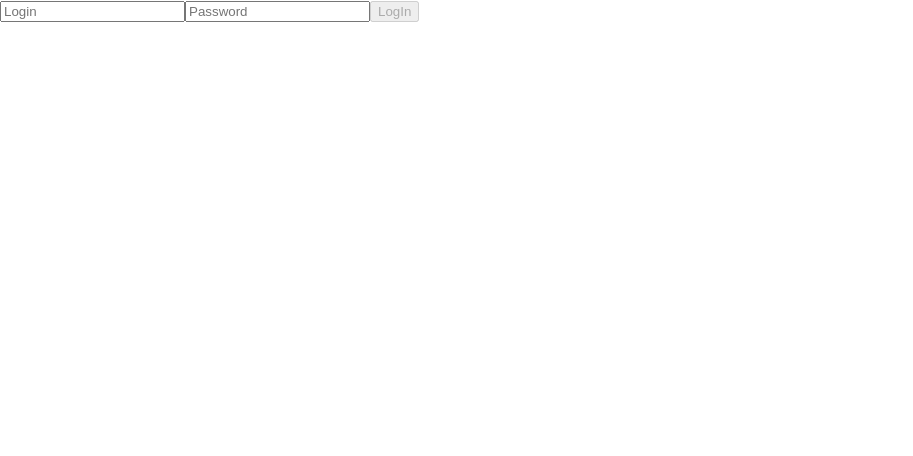
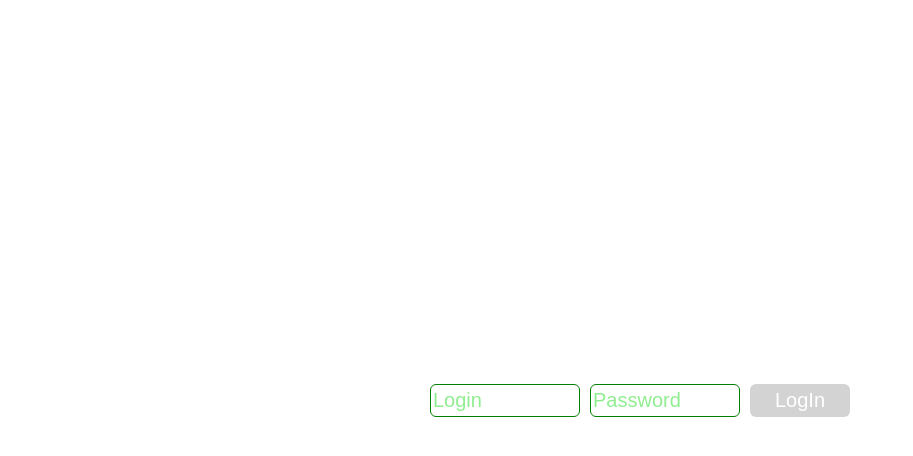
Before and after one commit to beagle-elgaeb/test-urban-smart, a React (Create React App) app: page / in a window 1280 px wide. Shown: the top 456 px of the page, without its empty margins (0-913 px from the left). Built offline with nearby package versions, Linux system fonts and the light colour scheme.

Commit message:
Добавлены стили

```diff
--- a/package.json
+++ b/package.json
@@ -8,6 +8,7 @@
     "@testing-library/user-event": "^12.1.10",
     "@types/react-router-dom": "^5.3.1",
     "@types/redux": "^3.6.0",
+    "@types/styled-components": "^5.1.15",
     "cross-env": "^7.0.3",
     "gh-pages": "^3.2.3",
     "react": "^17.0.2",
@@ -16,6 +17,7 @@
     "react-router-dom": "^5.3.0",
     "react-scripts": "4.0.3",
     "redux": "^4.1.1",
+    "styled-components": "^5.3.3",
     "typescript": "^4.4.4",
     "web-vitals": "^1.0.1"
   },
--- a/src/components/Main.tsx
+++ b/src/components/Main.tsx
@@ -1,7 +1,8 @@
 import { ChangeEvent } from "react";
 import { useDispatch, useSelector } from "react-redux";
-import { useHistory } from 'react-router-dom';
-import { Action, ReduxState } from "../redux/types"
+import { useHistory } from "react-router-dom";
+import { Action, ReduxState } from "../redux/types";
+import styled from "styled-components/macro";
 
 function Main() {
   const history = useHistory();
@@ -11,21 +12,93 @@ function Main() {
   const password = useSelector((state: ReduxState) => state.password);
 
   const loginInput = (evt: ChangeEvent<HTMLInputElement>) => {
-    dispatch<Action>({ type: "INPUT", data: { name: evt.target.name as "login" | "password", value: evt.target.value } });
+    dispatch<Action>({
+      type: "INPUT",
+      data: { name: evt.target.name as "login" | "password", value: evt.target.value },
+    });
   };
 
   const logIn = () => {
     dispatch({ type: "AUTH" });
-    history.push('/profile');
+    history.push("/profile");
   };
 
   return (
-    <div>
-      <input onChange={loginInput} value={login || ""} name="login" type="text" placeholder="Login" />
-      <input onChange={loginInput} value={password || ""} name="password" type="text" placeholder="Password" />
-      <button type="button" onClick={logIn} disabled={!(login === "developer21" && password === "123456")}>LogIn</button>
-    </div>
+    <MainContainer>
+      <Input
+        onChange={loginInput}
+        value={login || ""}
+        name="login"
+        type="text"
+        placeholder="Login"
+      />
+      <Input
+        onChange={loginInput}
+        value={password || ""}
+        name="password"
+        type="text"
+        placeholder="Password"
+      />
+      <Button
+        type="button"
+        onClick={logIn}
+        disabled={!(login === "developer21" && password === "123456")}
+      >
+        LogIn
+      </Button>
+    </MainContainer>
   );
 }
 
 export default Main;
+
+const MainContainer = styled.div`
+  width: 100%;
+  height: 100vh;
+  display: flex;
+  justify-content: center;
+  align-items: center;
+  margin: auto;
+`;
+
+const Input = styled.input`
+  height: 33px;
+  width: 150px;
+  box-sizing: border-box;
+  background: transparent;
+  border: 1px solid Green;
+  border-radius: 6px;
+  outline: none;
+  font-size: 20px;
+  line-height: 22px;
+  color: Green;
+  cursor: pointer;
+  margin: 0 10px 0 0;
+
+  ::placeholder {
+    color: LightGreen;
+  }
+
+  :hover {
+    box-shadow: 1px 1px 5px Green;
+  }
+`;
+
+const Button = styled.button`
+  height: 33px;
+  width: 100px;
+  box-sizing: border-box;
+  background: ${({ disabled }) => (disabled ? "LightGray" : "LightGreen")};
+  border: none;
+  border-radius: 6px;
+  outline: none;
+  font-size: 20px;
+  line-height: 22px;
+  color: ${({ disabled }) => (disabled ? "White" : "Green")};
+  cursor: pointer;
+  margin: 0;
+
+  :hover {
+    box-shadow: 1px 1px 5px Green;
+  }
+`;
--- a/src/components/Profile.tsx
+++ b/src/components/Profile.tsx
@@ -1,15 +1,31 @@
-import { useSelector } from 'react-redux';
-import { ReduxState } from '../redux/types';
+import { useSelector } from "react-redux";
+import styled from "styled-components/macro";
+import { ReduxState } from "../redux/types";
 
 function Profile() {
   const login = useSelector((state: ReduxState) => state.login);
   const isLogin = useSelector((state: ReduxState) => state.isLogin);
 
   return (
-    <div>
-      <h1>{isLogin ? `${login}` : "Необходимо авторизоваться"}</h1>
-    </div>
+    <ProfileContainer>
+      <Title>{isLogin ? `${login}` : "Необходимо авторизоваться"}</Title>
+    </ProfileContainer>
   );
 }
 
 export default Profile;
+
+const ProfileContainer = styled.div`
+  width: 100%;
+  height: 100vh;
+  display: flex;
+  justify-content: center;
+  align-items: center;
+  margin: auto;
+`;
+
+const Title = styled.h1`
+  font-size: 50px;
+  line-height: 52px;
+  color: MediumVioletRed;
+`;
```
Also changed, not shown: 1 other file (tests, documents, lock files or other folders).
